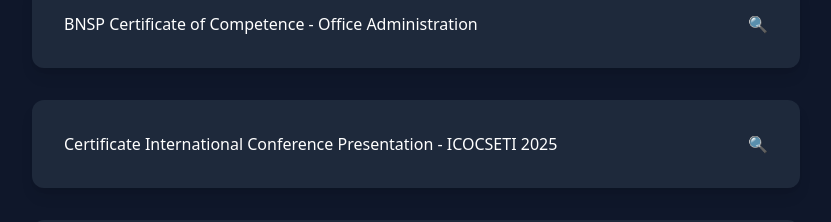
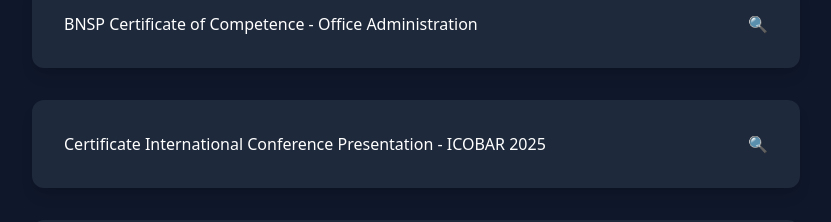
Before and after one commit to WalidFernandoSastriana/PORTOFOLIO-WALID, a React (Create React App) app: page / in a window 1280 px wide. Shown: the part 5120-5342 px from the top of the page, without its empty margins (224-1055 px from the left). Built offline with nearby package versions, Linux system fonts and the light colour scheme.

Commit message:
update sertificate

```diff
--- a/src/components/Certificates.js
+++ b/src/components/Certificates.js
@@ -12,7 +12,7 @@
       image: "img/certificates/BNSP-ADM PERKANTORAN.png",
     },
     {
-      title:"Certificate International Conference Presentation - ICOCSETI 2025",
+      title:"Certificate International Conference Presentation - ICOBAR 2025",
       image: "img/certificates/Sertif-ICOBAR.png",
     },
     {
```
Also changed, not shown: 2 other files (tests, documents, lock files or other folders).
